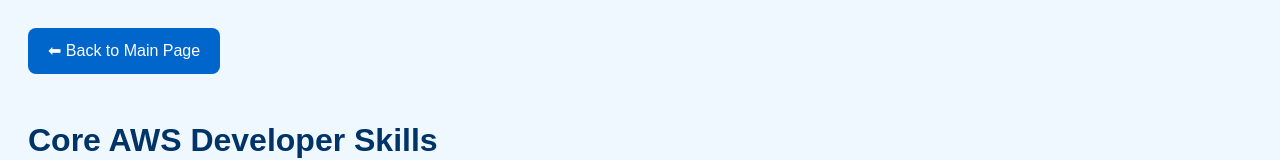
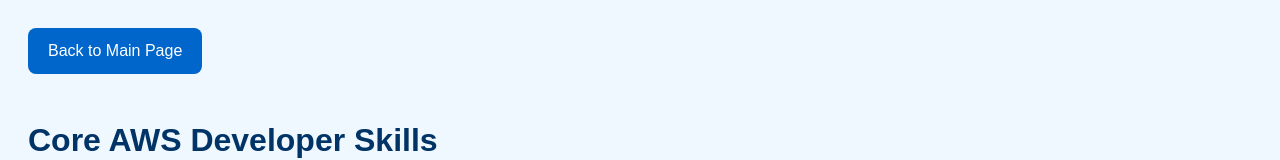
Before and after one commit to Ayajmalek/AnavarodinMalekPortfolio, a plain HTML site: page aws.htm in a window 1280 px wide. Shown: the top 160 px of the page. Drawn offline with Linux system fonts and the light colour scheme.

Commit message:
Update aws.htm

```diff
--- a/aws.htm
+++ b/aws.htm
@@ -44,7 +44,7 @@
 <body>
 
     <!-- Back Button -->
-    <a href="index.htm" class="back-btn">⬅ Back to Main Page</a>
+    <a href="index.htm" class="back-btn">Back to Main Page</a>
 
     <h1>Core AWS Developer Skills</h1>
 
```
